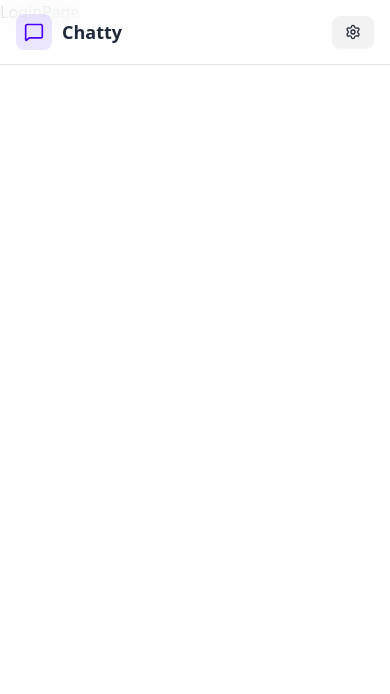
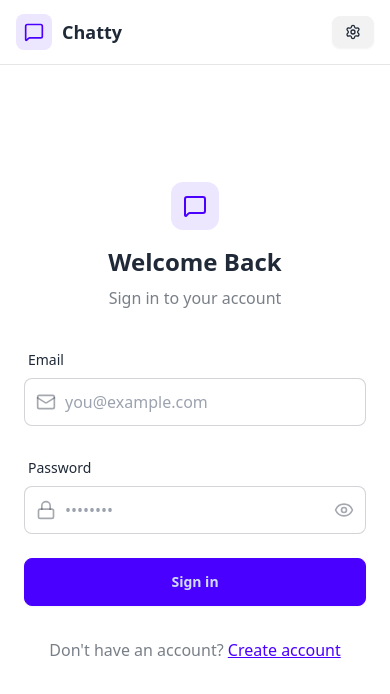
Before and after one commit to dead-shadow-7/PingMe, a React (Vite) app in the folder frontend/: page /login in a window 390 px wide. Shown: the top 694 px of the page. Built offline with nearby package versions, Linux system fonts and the light colour scheme; no server answers.

Commit message:
Added LoginPage

```diff
--- a/frontend/package.json
+++ b/frontend/package.json
@@ -14,6 +14,7 @@
     "lucide-react": "^0.525.0",
     "react": "^19.1.0",
     "react-dom": "^19.1.0",
+    "react-hot-toast": "^2.5.2",
     "react-router-dom": "^7.6.3",
     "zustand": "^5.0.6"
   },
--- a/frontend/src/App.jsx
+++ b/frontend/src/App.jsx
@@ -8,6 +8,7 @@
 import ProfilePage from "./pages/ProfilePage";
 import { useAuthStore } from "./store/useAuthStore";
 import { LoaderCircle } from "lucide-react";
+import { Toaster } from "react-hot-toast";
 const App = () => {
   const { authUser, checkAuth, isCheckingAuth } = useAuthStore();
   useEffect(() => {
@@ -44,6 +45,7 @@
           element={authUser ? <ProfilePage /> : <Navigate to="/login" />}
         />
       </Routes>
+      <Toaster />
     </div>
   );
 };
--- a/frontend/src/pages/LoginPage.jsx
+++ b/frontend/src/pages/LoginPage.jsx
@@ -1,7 +1,128 @@
-import React from "react";
+import { useState } from "react";
+import { useAuthStore } from "../store/useAuthStore";
+import AuthImagePattern from "../components/AuthImagePattern";
+import { Link } from "react-router-dom";
+import { Eye, EyeOff, Loader2, Lock, Mail, MessageSquare } from "lucide-react";
+const LoginPage = () => {
+  const [showPassword, setShowPassword] = useState(false);
+  const [formData, setFormData] = useState({
+    email: "",
+    password: "",
+  });
+  const { login, isLoggingIn } = useAuthStore();
 
-const LoginPage = () => {
-  return <div>LoginPage</div>;
+  const handleSubmit = (e) => {
+    e.preventDefault();
+    login(formData);
+  };
+  return (
+    <div className="h-screen grid lg:grid-cols-2">
+      {/* Left Side - Form */}
+      <div className="flex flex-col justify-center items-center p-6 sm:p-12">
+        <div className="w-full max-w-md space-y-8">
+          {/* Logo */}
+          <div className="text-center mb-8">
+            <div className="flex flex-col items-center gap-2 group">
+              <div
+                className="w-12 h-12 rounded-xl bg-primary/10 flex items-center justify-center group-hover:bg-primary/20
+              transition-colors"
+              >
+                <MessageSquare className="w-6 h-6 text-primary" />
+              </div>
+              <h1 className="text-2xl font-bold mt-2">Welcome Back</h1>
+              <p className="text-base-content/60">Sign in to your account</p>
+            </div>
+          </div>
+
+          {/* Form */}
+          <form onSubmit={handleSubmit} className="space-y-6">
+            <div className="form-control">
+              <label className="label">
+                <span className="label-text font-medium">Email</span>
+              </label>
+              <div className="relative">
+                <div className="absolute inset-y-0 left-0 pl-3 flex items-center pointer-events-none">
+                  <Mail className="h-5 w-5 text-base-content/40" />
+                </div>
+                <input
+                  type="email"
+                  className={`input input-bordered w-full pl-10`}
+                  placeholder="you@example.com"
+                  value={formData.email}
+                  onChange={(e) =>
+                    setFormData({ ...formData, email: e.target.value })
+                  }
+                />
+              </div>
+            </div>
+
+            <div className="form-control">
+              <label className="label">
+                <span className="label-text font-medium">Password</span>
+              </label>
+              <div className="relative">
+                <div className="absolute inset-y-0 left-0 pl-3 flex items-center pointer-events-none">
+                  <Lock className="h-5 w-5 text-base-content/40" />
+                </div>
+                <input
+                  type={showPassword ? "text" : "password"}
+                  className={`input input-bordered w-full pl-10`}
+                  placeholder="••••••••"
+                  value={formData.password}
+                  onChange={(e) =>
+                    setFormData({ ...formData, password: e.target.value })
+                  }
+                />
+                <button
+                  type="button"
+                  className="absolute inset-y-0 right-0 pr-3 flex items-center"
+                  onClick={() => setShowPassword(!showPassword)}
+                >
+                  {showPassword ? (
+                    <EyeOff className="h-5 w-5 text-base-content/40" />
+                  ) : (
+                    <Eye className="h-5 w-5 text-base-content/40" />
+                  )}
+                </button>
+              </div>
+            </div>
+
+            <button
+              type="submit"
+              className="btn btn-primary w-full"
+              disabled={isLoggingIn}
+            >
+              {isLoggingIn ? (
+                <>
+                  <Loader2 className="h-5 w-5 animate-spin" />
+                  Loading...
+                </>
+              ) : (
+                "Sign in"
+              )}
+            </button>
+          </form>
+
+          <div className="text-center">
+            <p className="text-base-content/60">
+              Don&apos;t have an account?{" "}
+              <Link to="/signup" className="link link-primary">
+                Create account
+              </Link>
+            </p>
+          </div>
+        </div>
+      </div>
+
+      {/* Right Side - Image/Pattern */}
+      <AuthImagePattern
+        title={"Welcome back!"}
+        subtitle={
+          "Sign in to continue your conversations and catch up with your messages."
+        }
+      />
+    </div>
+  );
 };
 
 export default LoginPage;
--- a/frontend/src/store/useAuthStore.js
+++ b/frontend/src/store/useAuthStore.js
@@ -1,5 +1,6 @@
 import { create } from "zustand";
 import { axiosInstance } from "../lib/axios.js";
+import toast from "react-hot-toast";
 export const useAuthStore = create((set) => ({
   authUser: null,
   isSigningIn: false,
@@ -19,4 +20,37 @@
       set({ isCheckingAuth: false });
     }
   },
+  signup: async (data) => {
+    set({ isSigningUp: true });
+    try {
+      const res = await axiosInstance.post("/auth/signup", data);
+      toast.success("Account created successfully");
+      set({ authUser: res.data });
+    } catch (error) {
+      toast.error(error.response?.data?.message || "Error signing up");
+    } finally {
+      set({ isSigningUp: false });
+    }
+  },
+  logout: async () => {
+    try {
+      await axiosInstance.post("/auth/logout");
+      set({ authUser: null });
+      toast.success("Logged out successfully");
+    } catch (error) {
+      toast.error(error.response.data.message);
+    }
+  },
+  login: async (data) => {
+    set({ isLoggingIng: true });
+    try {
+      const res = await axiosInstance.post("/auth/login", data);
+      set({ authUser: res.data });
+      toast.success("Logged in successfully");
+    } catch (error) {
+      toast.error(error.response.data.message);
+    } finally {
+      set({ isLoggingIng: false });
+    }
+  },
 }));
```
Also changed, not shown: 1 other file (tests, documents, lock files or other folders).
